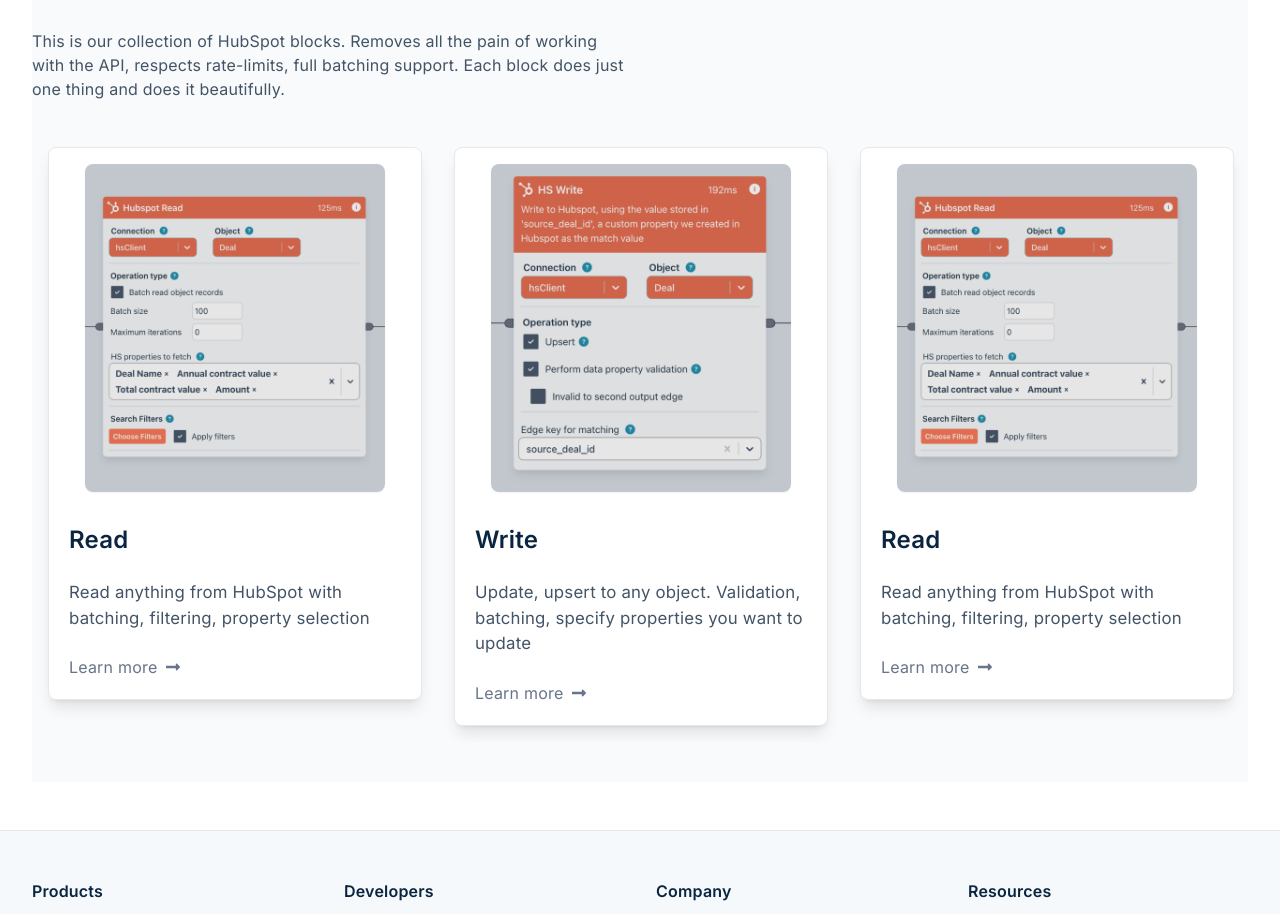
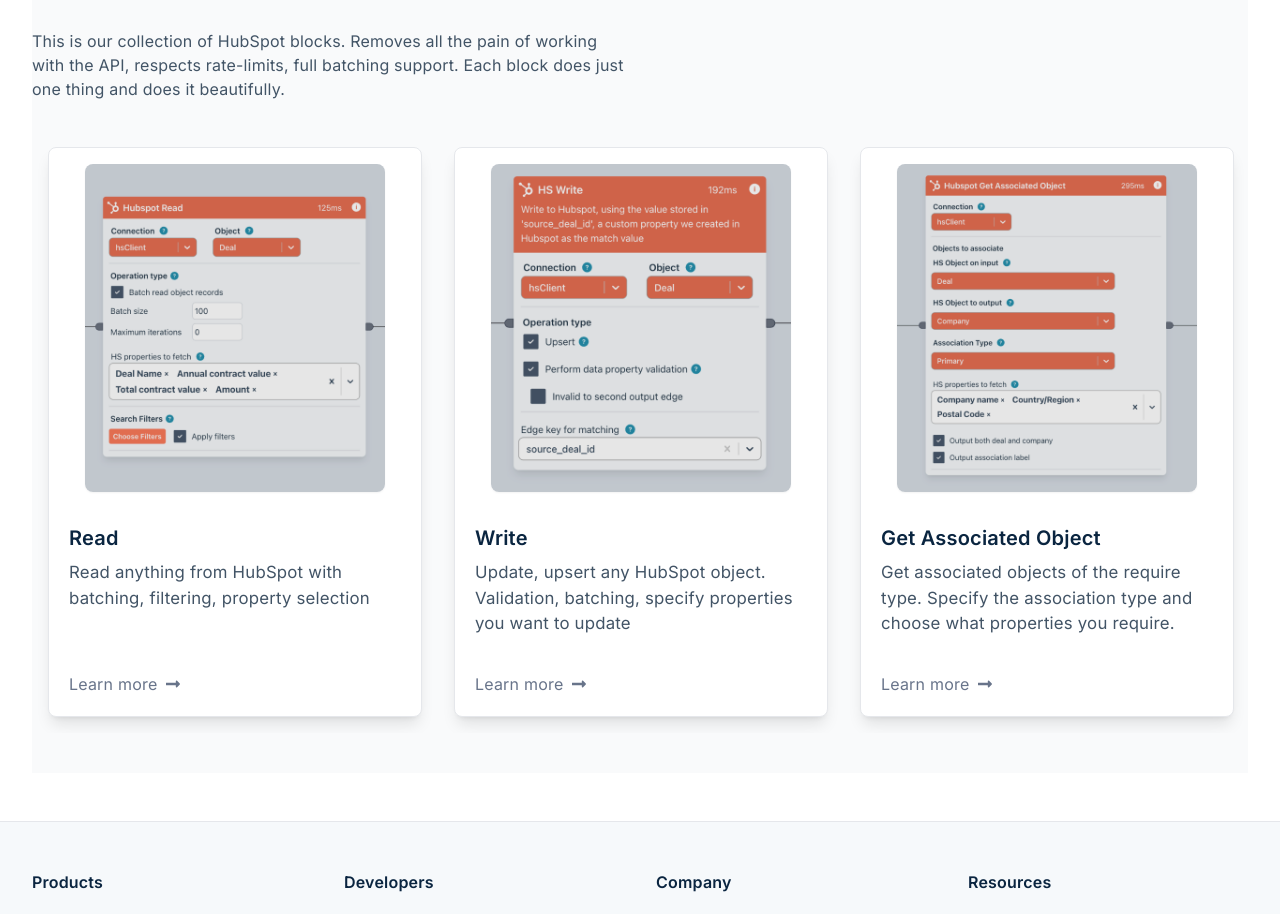
Before and after one commit to fmay/ziggy-site-new, a Next.js app: page / in a window 1280 px wide. Shown: the part 827-1741 px from the top of the page. Built offline with nearby package versions, Linux system fonts and the light colour scheme.

Commit message:
carousel min height; page section

```diff
--- a/src/app/(features)/flows/FlowFeatures.tsx
+++ b/src/app/(features)/flows/FlowFeatures.tsx
@@ -15,7 +15,7 @@
           </p>
         </div>
       ),
-      image: '/images/flows/parallel.png',
+      image: '/images/flows/js-debugger.png',
     },
     {
       content: (
@@ -40,7 +40,7 @@
           </p>
         </div>
       ),
-      image: '/images/flows/parallel.png',
+      image: '/images/flows/js-debugger.png',
     },
     {
       content: (
@@ -66,7 +66,7 @@
           </ul>
         </div>
       ),
-      image: '/images/flows/parallel.png',
+      image: '/images/flows/js-debugger.png',
     },
     {
       content: (
--- a/src/app/(features)/flows/page.tsx
+++ b/src/app/(features)/flows/page.tsx
@@ -6,6 +6,7 @@
 import HubspotBlockCollection from '@/components/content/hubspot/HubspotBlockCollection'
 import BlockCollections from '@/app/(features)/flows/BlockCollections'
 import JavascriptFeatures from '@/app/(features)/flows/JavascriptFeatures'
+import PageSection from '@/components/ui/page-wrappers/PageSection'
 
 export default function Products() {
   return (
@@ -22,9 +23,9 @@
         <HubspotBlockCollection />
       </div>
 
-      <div className="bg-gray-50 p-3">
+      <PageSection>
         <JavascriptFeatures />
-      </div>
+      </PageSection>
     </PageLayout>
   )
 }
--- a/src/components/content/hubspot/HubspotBlockCollection.tsx
+++ b/src/components/content/hubspot/HubspotBlockCollection.tsx
@@ -2,19 +2,30 @@
 import Carousel from '@/components/ui/carousel/Carousel'
 import CarouselItem from '@/components/ui/carousel/Carouseltem'
 
-interface HubspotBlockCollectionProps {}
+interface HubspotBlockCollectionProps {
+  height?: string
+}
 
-const HubspotBlockCollection: FC<HubspotBlockCollectionProps> = ({}) => {
+const HubspotBlockCollection: FC<HubspotBlockCollectionProps> = ({ height }) => {
+  const ItemHeight = '570px'
   return (
-    <div>
-      <Carousel slidesToShow={3} minHeight={570}>
+    <div
+      style={{
+        ...(height && {
+          height,
+          display: 'flex',
+          flexDirection: 'column',
+        }),
+      }}>
+      <Carousel slidesToShow={3}>
         {/*Read*/}
         <CarouselItem
           title="Read"
           imageAlt="Hubspot Read"
           imageUrl="/hubspot-blocks/read-batch.png"
           linkText="Learn more"
-          linkUrl="https://docs.ziggyservices.com/user-guide/block-types/hubspot/hs-read">
+          linkUrl="https://docs.ziggyservices.com/user-guide/block-types/hubspot/hs-read"
+          height={ItemHeight}>
           <div>
             <p>Read anything from HubSpot with batching, filtering, property selection</p>
           </div>
@@ -23,41 +34,121 @@
         {/*Write*/}
         <CarouselItem
           title="Write"
-          imageAlt="Hubspot Read"
+          imageAlt="Hubspot Write"
           imageUrl="/hubspot-blocks/write-upsert.png"
           linkText="Learn more"
-          linkUrl="https://docs.ziggyservices.com/user-guide/block-types/hubspot/hs-write">
+          linkUrl="https://docs.ziggyservices.com/user-guide/block-types/hubspot/hs-write"
+          height={ItemHeight}>
           <div>
             <p>
-              Update, upsert to any object. Validation, batching, specify properties you want to
-              update
+              Update, upsert any HubSpot object. Validation, batching, specify properties you want
+              to update
             </p>
           </div>
         </CarouselItem>
 
-        {/*Read*/}
+        {/*Get Associations*/}
         <CarouselItem
-          title="Read"
-          imageAlt="Hubspot Read"
-          imageUrl="/hubspot-blocks/read-batch.png"
+          title="Get Associated Object"
+          imageAlt="Get Associated Object"
+          imageUrl="/hubspot-blocks/get-associations.png"
           linkText="Learn more"
-          linkUrl="https://docs.ziggyservices.com/user-guide/block-types/hubspot/hs-read">
+          linkUrl="https://docs.ziggyservices.com/user-guide/block-types/hubspot/hs-get-associated"
+          height={ItemHeight}>
           <div>
-            <p>Read anything from HubSpot with batching, filtering, property selection</p>
+            <p>
+              Get associated objects of the require type. Specify the association type and
+              choose what properties you require.
+            </p>
           </div>
         </CarouselItem>
 
-        {/*Write*/}
+        {/*Set Association*/}
         <CarouselItem
-          title="Write"
-          imageAlt="Hubspot Read"
-          imageUrl="/hubspot-blocks/write-upsert.png"
+          title="Set Associations"
+          imageAlt="Set Associations"
+          imageUrl="/hubspot-blocks/set-associations.png"
           linkText="Learn more"
-          linkUrl="https://docs.ziggyservices.com/user-guide/block-types/hubspot/hs-write">
+          linkUrl="https://docs.ziggyservices.com/user-guide/block-types/hubspot/hs-create-associations"
+          height={ItemHeight}>
           <div>
             <p>
-              Update, upsert to any object. Validation, batching, specify properties you want to
-              update
+              Make associations in Hubspot based data passed into the block
+            </p>
+          </div>
+        </CarouselItem>
+
+        {/*Get Owners*/}
+        <CarouselItem
+          title="Get Owners"
+          imageAlt="Get Owners"
+          imageUrl="/hubspot-blocks/get-owners.png"
+          linkText="Learn more"
+          linkUrl="https://docs.ziggyservices.com/user-guide/block-types/hubspot/hs-get-all-owners"
+          height={ItemHeight}>
+          <div>
+            <p>
+              Get a list of Hubspot users and associated metadata
+            </p>
+          </div>
+        </CarouselItem>
+
+        {/*Owner translate*/}
+        <CarouselItem
+          title="Translate Owners"
+          imageAlt="Translate Owners"
+          imageUrl="/hubspot-blocks/owner-translate.png"
+          linkText="Learn more"
+          linkUrl="https://docs.ziggyservices.com/user-guide/block-types/hubspot/hs-owner-translate"
+          height={ItemHeight}>
+          <div>
+            <p>
+              Takes an email address and translates it into a HubSpot owner/user id
+            </p>
+          </div>
+        </CarouselItem>
+
+        {/*Set Get Currency*/}
+        <CarouselItem
+          title="Set/Get Currency"
+          imageAlt="Set/Get Currency"
+          imageUrl="/hubspot-blocks/owner-translate.png"
+          linkText="Learn more"
+          linkUrl="https://docs.ziggyservices.com/user-guide/block-types/hubspot/hs-owner-translate"
+          height={ItemHeight}>
+          <div>
+            <p>
+              Takes an email address and translates it into a HubSpot owner/user id
+            </p>
+          </div>
+        </CarouselItem>
+
+        {/*Get File attachments*/}
+        <CarouselItem
+          title="Get File Attachments"
+          imageAlt="Get File Attachments"
+          imageUrl="/hubspot-blocks/attachments-get.png"
+          // linkText="Learn more"
+          // linkUrl="https://docs.ziggyservices.com/user-guide/block-types/hubspot/hs-owner-translate"
+          height={ItemHeight}>
+          <div>
+            <p>
+              Gets file attachments from HubSpot
+            </p>
+          </div>
+        </CarouselItem>
+
+        {/*Set File Attachments*/}
+        <CarouselItem
+          title="Create File Attachments"
+          imageAlt="Create File Attachments"
+          imageUrl="/hubspot-blocks/file-attachments-set.png"
+          // linkText="Learn more"
+          // linkUrl="https://docs.ziggyservices.com/user-guide/block-types/hubspot/hs-owner-translate"
+          height={ItemHeight}>
+          <div>
+            <p>
+              Create file attachments in HubSpot
             </p>
           </div>
         </CarouselItem>
--- a/src/components/ui/carousel/CarouselItem.module.scss
+++ b/src/components/ui/carousel/CarouselItem.module.scss
@@ -11,11 +11,11 @@
 }
 
 .title {
-  @apply text-2xl mt-3 font-semibold text-stripe-navy mb-3;
+  @apply text-xl mt-3 font-semibold text-stripe-navy mb-0;
 }
 
 .content {
-  @apply font-normal text-[var(--dark-gray)] my-6;
+  @apply font-normal text-[var(--dark-gray)] my-2;
 }
 
 .lowerContent {
--- a/src/components/ui/carousel/Carouseltem.tsx
+++ b/src/components/ui/carousel/Carouseltem.tsx
@@ -10,6 +10,7 @@
   title: string
   linkText?: string
   linkUrl?: string
+  height?: string
 }
 
 const CarouselItem: FC<CarouselItemProps> = ({
@@ -19,16 +20,27 @@
   imageUrl,
   linkText,
   linkUrl,
+  height,
 }) => {
   return (
-    <div className={styles.wrapper}>
-      <div className={styles.card}>
+    <div className={styles.wrapper} style={height ? { height } : undefined}>
+      <div
+        className={styles.card}
+        style={height ? { height: '100%', display: 'flex', flexDirection: 'column' } : undefined}>
         {imageUrl && imageAlt && (
           <Image className={styles.image} src={imageUrl} alt={imageAlt} width={300} height={300} />
         )}
-        <div className={styles.lowerContent}>
-          <h3 className={styles.title}>{title}</h3>
-          <div className={styles.content}>{children}</div>
+        <div
+          className={styles.lowerContent}
+          style={
+            height
+              ? { display: 'flex', flexDirection: 'column', flex: 1, justifyContent: 'space-between' }
+              : undefined
+          }>
+          <div>
+            <h3 className={styles.title}>{title}</h3>
+            <div className={styles.content}>{children}</div>
+          </div>
           {linkText && (
             <div className={styles.linkWrapper}>
               <a href={linkUrl} className={styles.link}>
--- /dev/null
+++ b/src/components/ui/page-wrappers/PageSection.tsx
@@ -0,0 +1,30 @@
+import { FC, ReactNode } from 'react'
+
+interface PageSectionProps {
+  children: ReactNode
+  paddingY?: number
+  paddingX?: number
+  bgColor?: string
+}
+
+const PageSection: FC<PageSectionProps> = ({
+  children,
+  paddingY = 100,
+  paddingX = 40,
+  bgColor = 'white',
+}) => {
+  return (
+    <div
+      className={`bg-${bgColor}`}
+      style={{
+        paddingTop: `${paddingY}px`,
+        paddingBottom: `${paddingY}px`,
+        paddingLeft: `${paddingX}px`,
+        paddingRight: `${paddingX}px`,
+      }}>
+      {children}
+    </div>
+  )
+}
+
+export default PageSection
```
